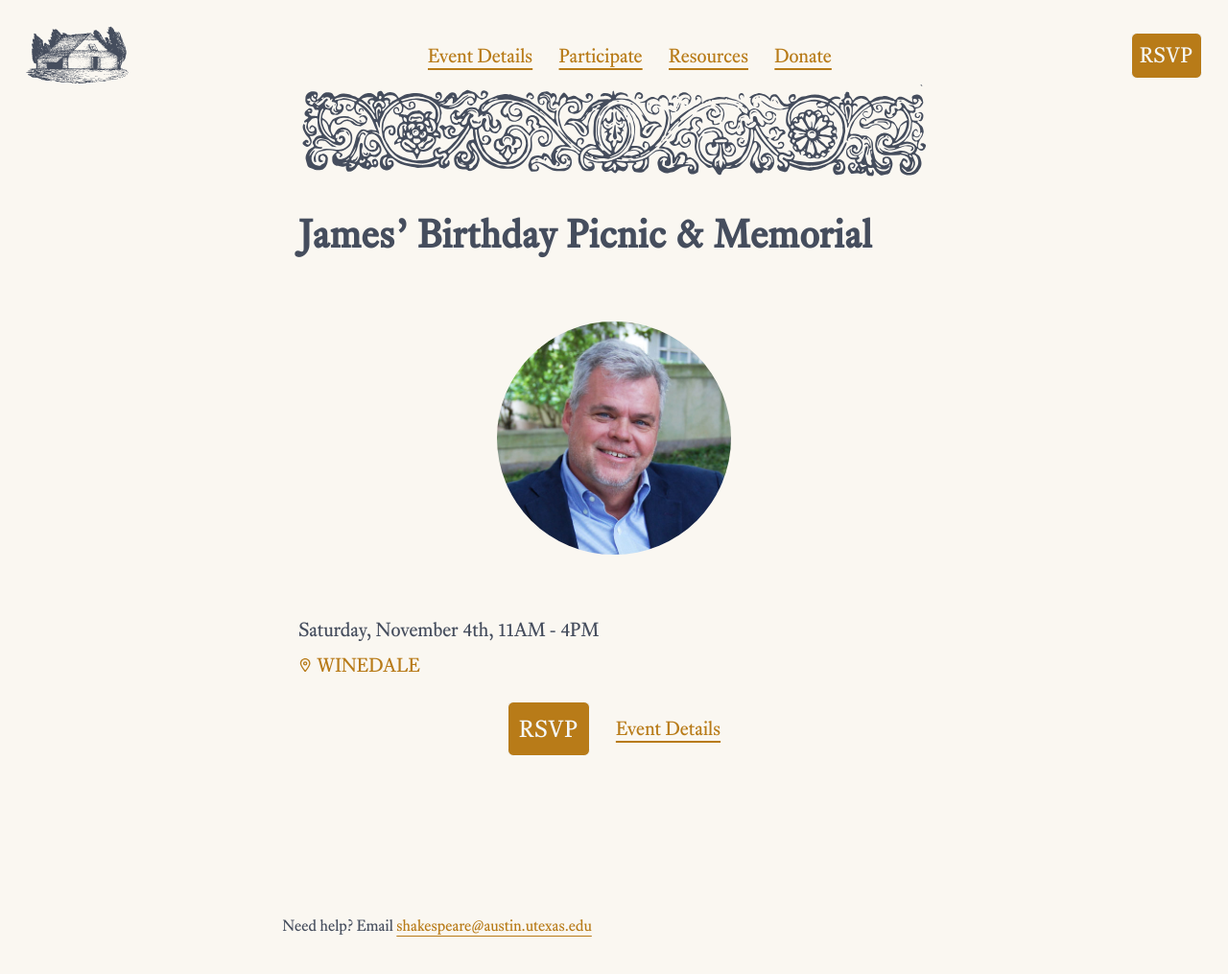
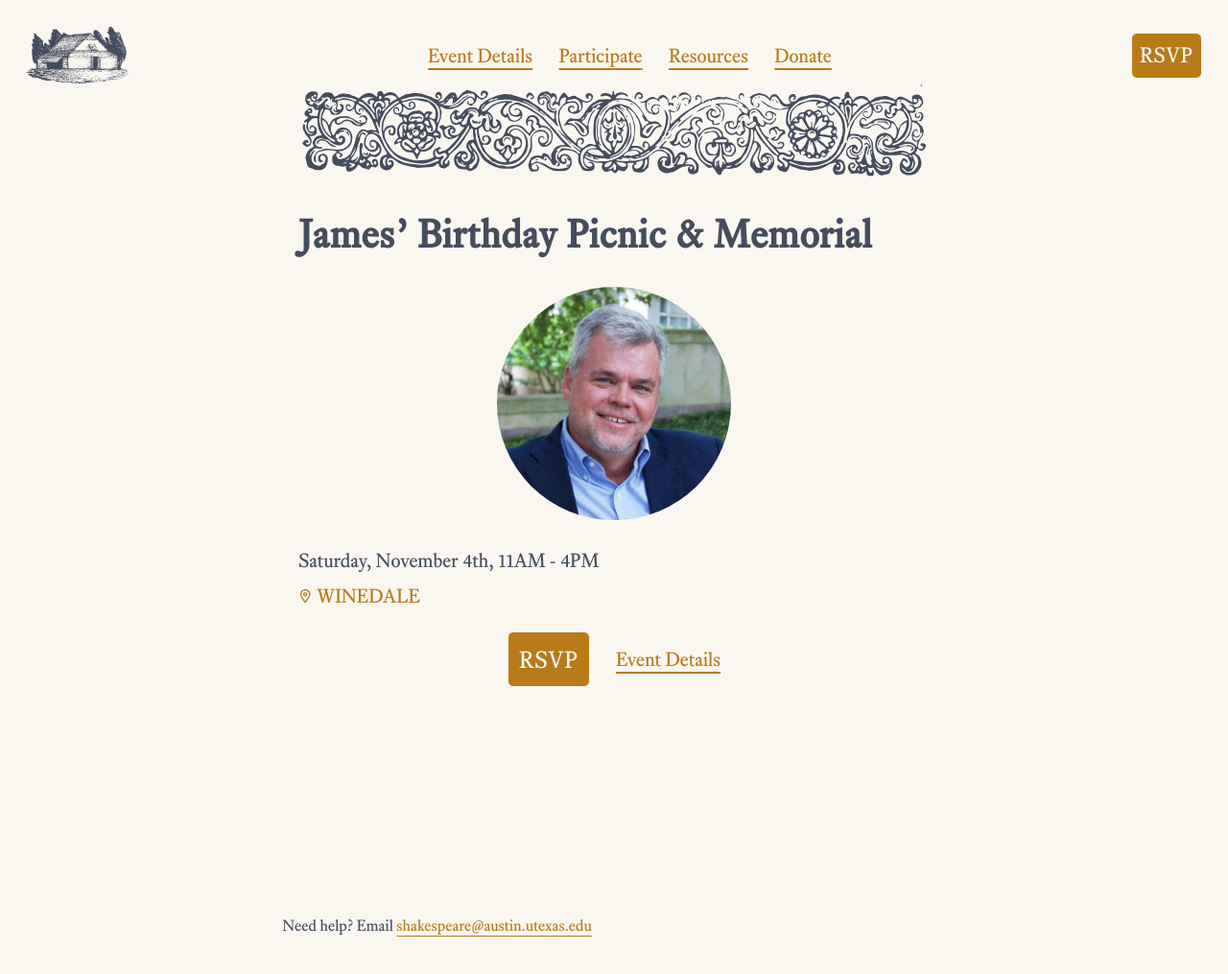
Before and after one commit to allizad/loehlinfund, a Jekyll site: the page built from index.html, in a window 1280 px wide. Shown: the whole page at 96% size. Built offline with Jekyll 4.4.1, drawn with Linux system fonts in a browser that asks for light colours; nearby versions of some CDN libraries; library files that are not in the unit come from our copies.

```diff
--- a/_data/resources.yml
+++ b/_data/resources.yml
@@ -1,3 +1,5 @@
+- link_text: James N. Loehlin Memorial Fund
+  link_url: https://austincf.fcsuite.com/erp/donate/create/fund?funit_id=9976
 - link_text: Obituary
   link_url: https://www.statesman.com/obituaries/paco0578414
 - link_text: CaringBridge
--- a/index.html
+++ b/index.html
@@ -11,11 +11,11 @@ title: Home | James Loehlin Birthday Picnic and Memorial
   {% include nav.html %}
   <center-l class="stack" andText>
     <img style="min-height: 5rem;width: 100%;" src="/assets/images/folio/variety-of-readers.svg" alt="">
-    <div>
+    <div class="stack">
       <h1>James’ Birthday Picnic & Memorial</h1>
-      <frame-l ratio="2:1" class="padding:0">
+      <div class="text-align:center">
         <img src="/assets/images/james-ut-cropped.jpg" alt="James Loehlin" class="circle" style="width: 12rem; height: auto">
-      </frame-l>
+      </div>
       <article class="stack _space:s-2">
         <!-- <h1>James’ Birthday Picnic & Memorial</h1> -->
         <p>
```
